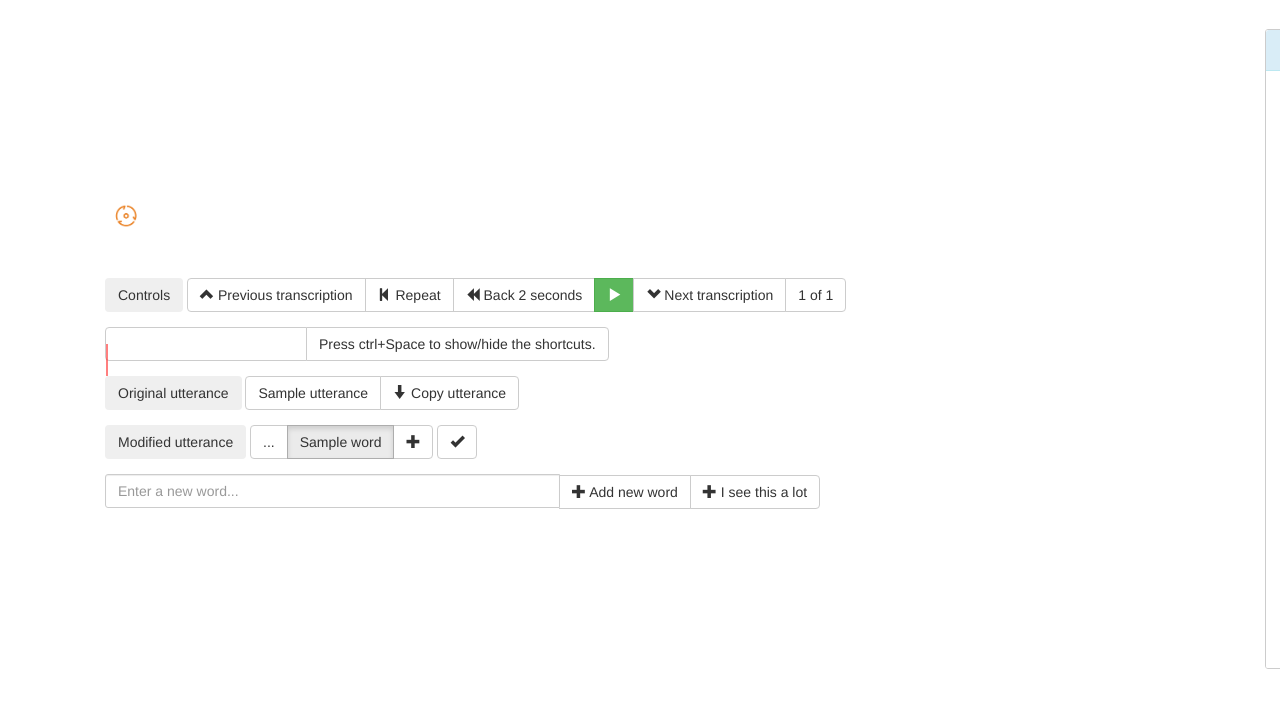
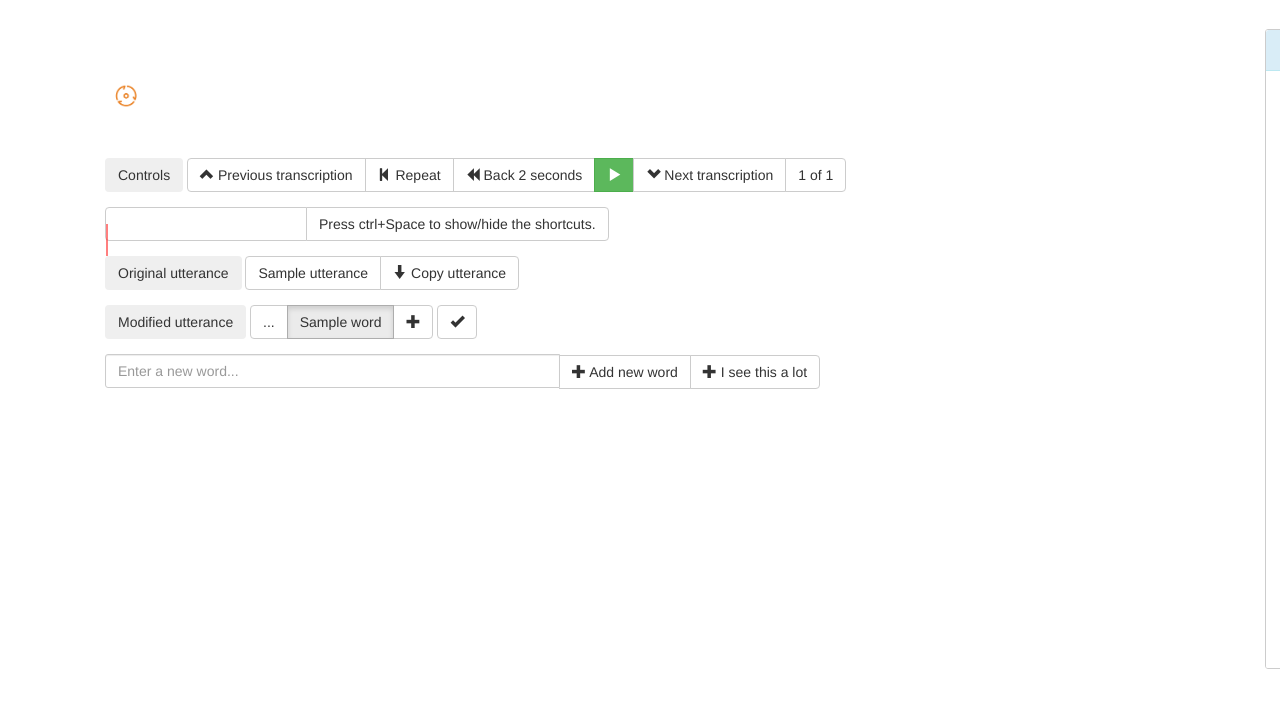
Before and after one commit to arktic-dev/arktic, a Django app: template woot/apps/transcription/templates/transcription/transcription.html in a window 1280 px wide. Shown: the part 51-759 px from the top of the page. Run offline with Django 3.2, Linux system fonts and the light colour scheme; the template is opened without the code that fills it: most values are stand-ins (such as "Sample title", 1, 10 or a date in 2020); some libraries are stand-ins or nearby versions.

Commit message:
move interface

```diff
--- a/woot/apps/transcription/static/transcription/css/transcription.css
+++ b/woot/apps/transcription/static/transcription/css/transcription.css
@@ -44,7 +44,7 @@ html {
 
 #interface {
 	position:fixed;
-	top:50%;
+	top:280px;
 	left:50%;
 	margin-top:-150px;
 	margin-left:-550px;
```
